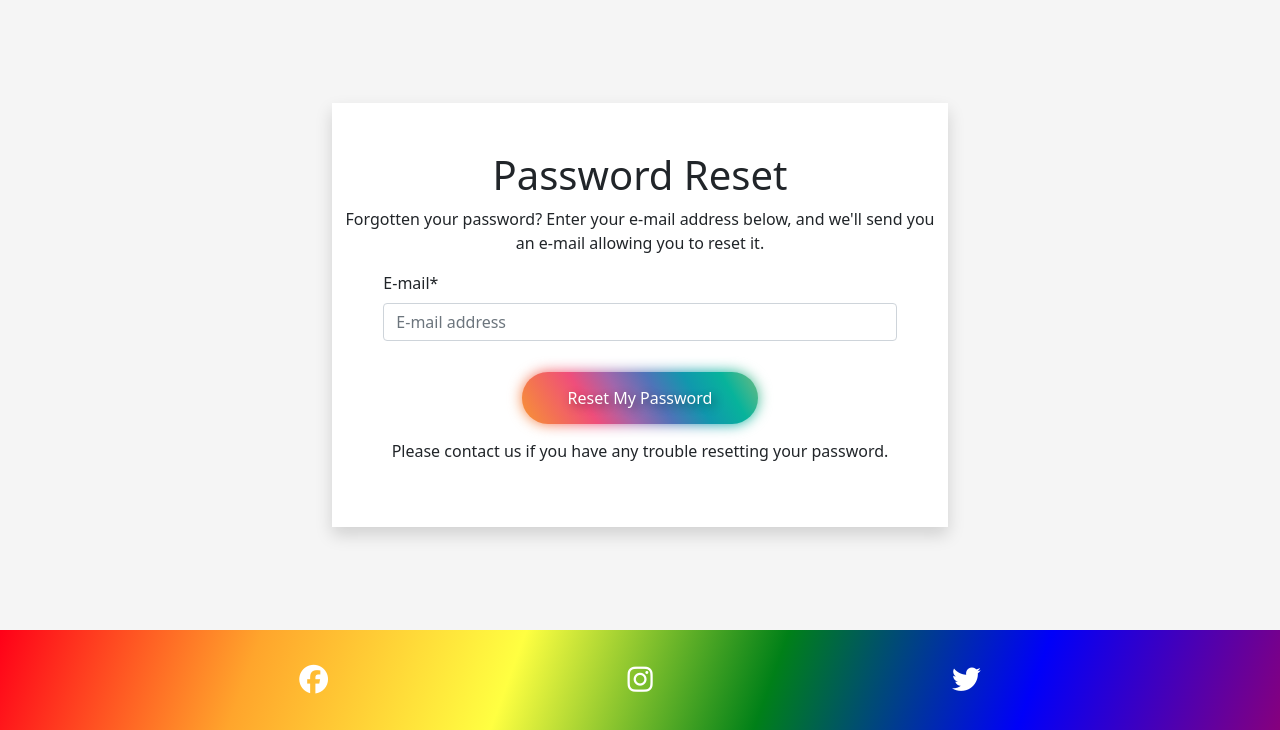
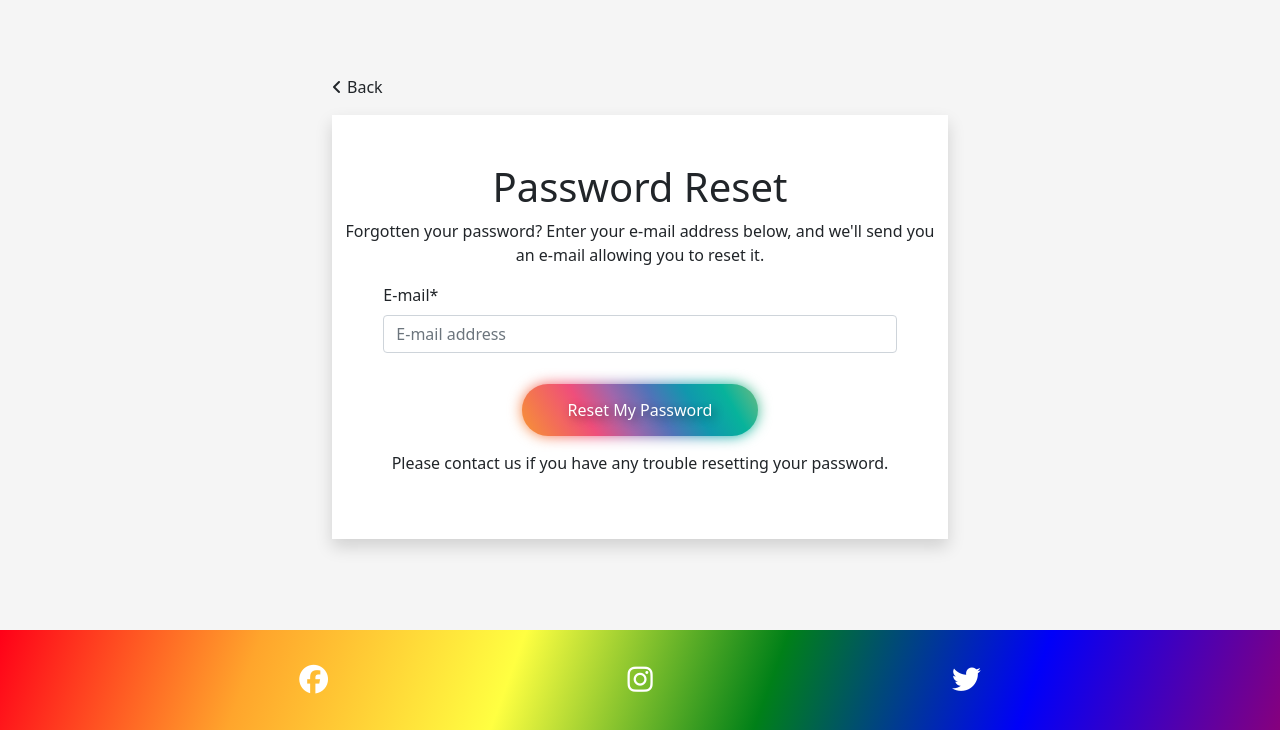
Before and after one commit to Dee-McG/DBAA, a Django app: page /accounts/password/reset/ in a window 1280 px wide. Shown: the part 70-800 px from the top of the page. Run offline with Django 4.2, Linux system fonts and the light colour scheme; some libraries are stand-ins or nearby versions.

Commit message:
Add back button on password reset page

```diff
--- a/templates/allauth/account/password_reset.html
+++ b/templates/allauth/account/password_reset.html
@@ -9,6 +9,11 @@
 <div class="container-fluid h-100 whitesmoke-bg">
   <div class="row h-100 justify-content-center align-items-center">
     <div class="col-11 col-md-9 col-lg-6">
+      {% if user.is_authenticated %}
+      <a class="link-dark text-decoration-none" href="{% url 'account_change_password' %}"><i class="fa-solid fa-angle-left arrow"></i>Back</a>
+      {% else %}
+      <a class="link-dark text-decoration-none" href="{% url 'account_login' %}"><i class="fa-solid fa-angle-left arrow"></i>Back</a>
+      {% endif %}
       <div class="text-center my-3 py-3 py-lg-5 bg-white shadow">
         <h1>{% trans "Password Reset" %}</h1>
         {% if user.is_authenticated %}
```
